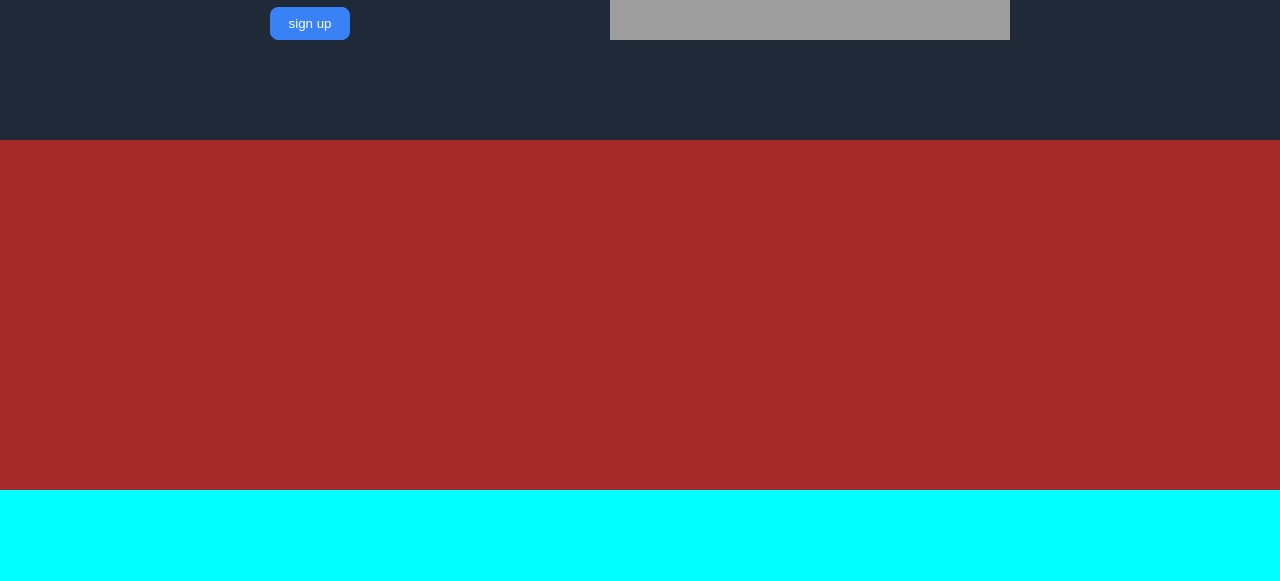
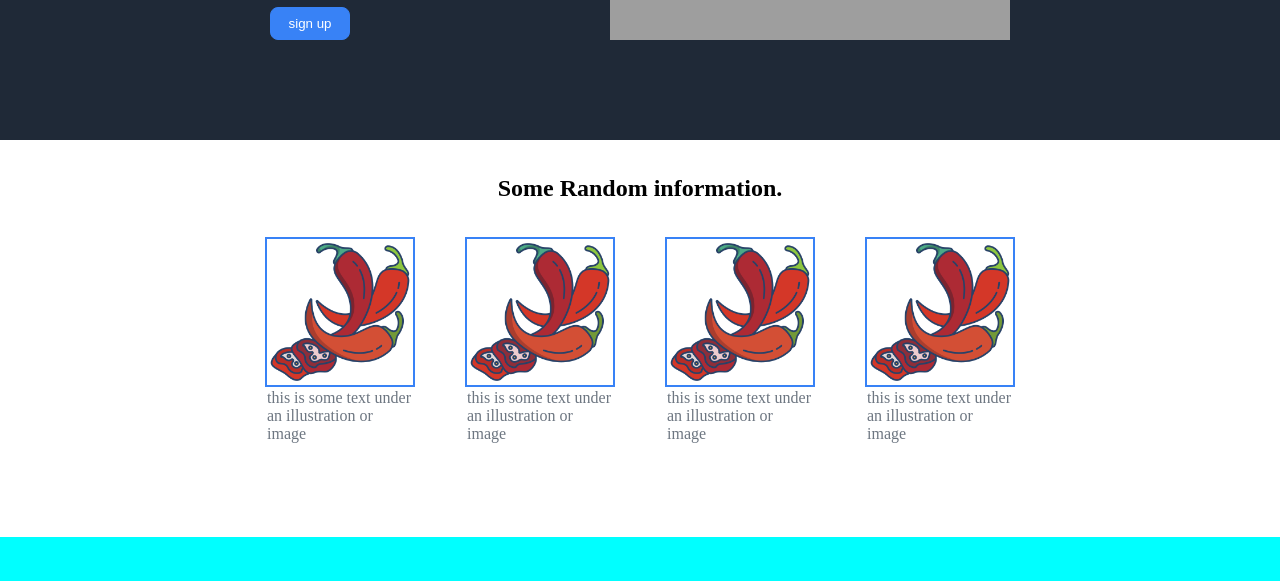
Before and after one commit to bekure27/Odin-Landing-Page, a plain HTML site: page index.html in a window 1280 px wide. Shown: the part 219-800 px from the top of the page. Drawn offline with Linux system fonts and the light colour scheme; grey boxes are pictures that could not be loaded.

Commit message:
modify the top-content style

```diff
--- a/css/style.css
+++ b/css/style.css
@@ -78,9 +78,39 @@ body{
 /* random-info style */
 
 .random-info{
-    background: brown;
-    height: 350px;
+    background: #FFFFFF;
+    padding-bottom: 150px;
 }
+.random-info-container{
+    display:flex;
+    justify-content: center;
+    gap:50px;
+}
+.random-info-container .item{
+    background:white;
+    height: 150px;
+    width: 150px;
+    border:2px solid #3882F6;
+}
+.item img{
+    max-width: 100%;
+    max-height: 100%;
+}
+.text{
+    /* flex-wrap: wrap; */
+    color: #6D7681;
+}
+.title{
+    text-align: center;
+    padding-top: 35px;
+    padding-bottom: 35px;
+    font-weight: 900;
+}
+
+
+
+
+
 .quote{
     background: aqua;
     height: 200px;
--- a/index.html
+++ b/index.html
@@ -32,8 +32,37 @@
     </div>
 
     <div class="random-info">
+        <div class="title"><h2>Some Random information.</h2></div>
+        <div class="random-info-container">
+            <div class="item">
+                <img src="./images/chilli.png" alt="placeholder-2">
+                <div class="text">
+                 this is some text under an illustration or image
+                </div>
+              </div>
+              <div class="item">
+                <img src="./images/chilli.png" alt="placeholder-2">
+                <div class="text">
+                 this is some text under an illustration or image
+                </div>
+              </div>
+              <div class="item">
+                <img src="./images/chilli.png" alt="placeholder-2">
+                <div class="text">
+                 this is some text under an illustration or image
+                </div>
+              </div>
+              <div class="item">
+                <img src="./images/chilli.png" alt="placeholder-2">
+                <div class="text">
+                 this is some text under an illustration or image
+                </div>
+              </div>
+        </div>
 
-    </div>
+         </div>
+
+
     <div class="quote">
 
     </div>
```
Also changed, not shown: images/chilli.png (added), 2 other files.
